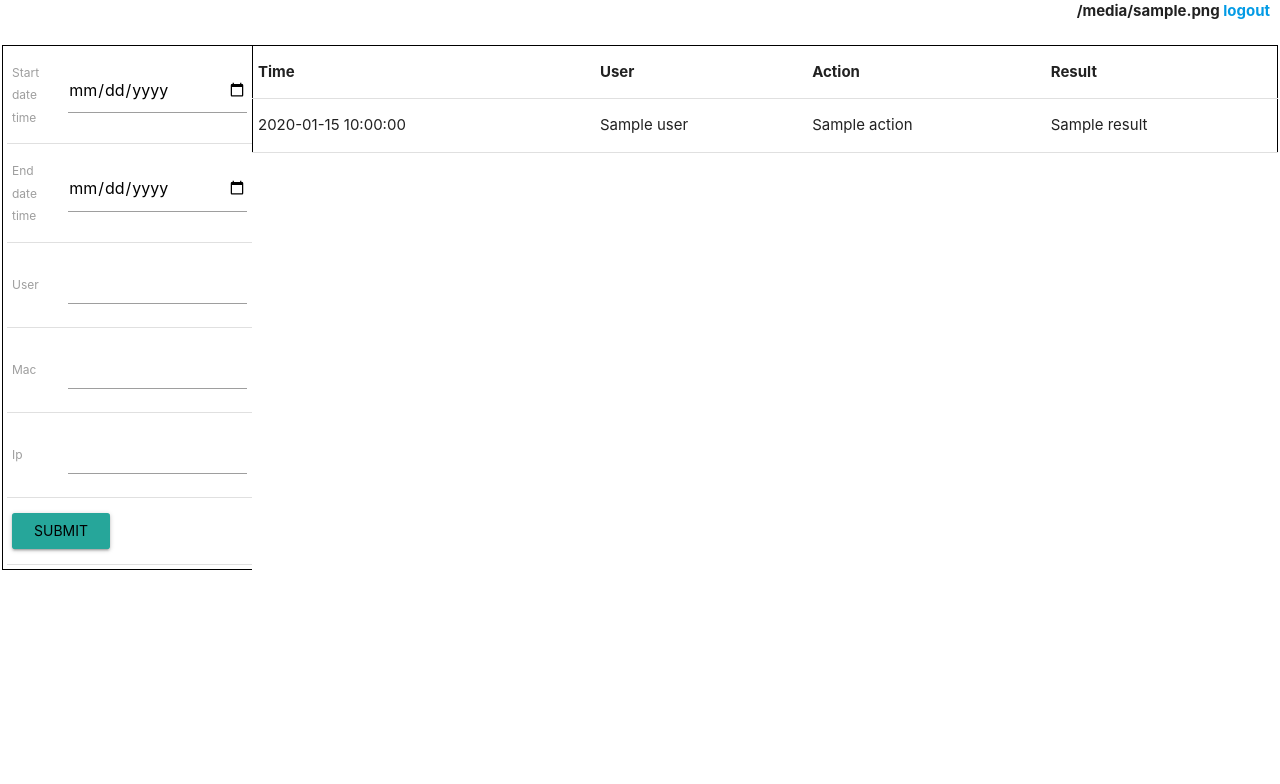
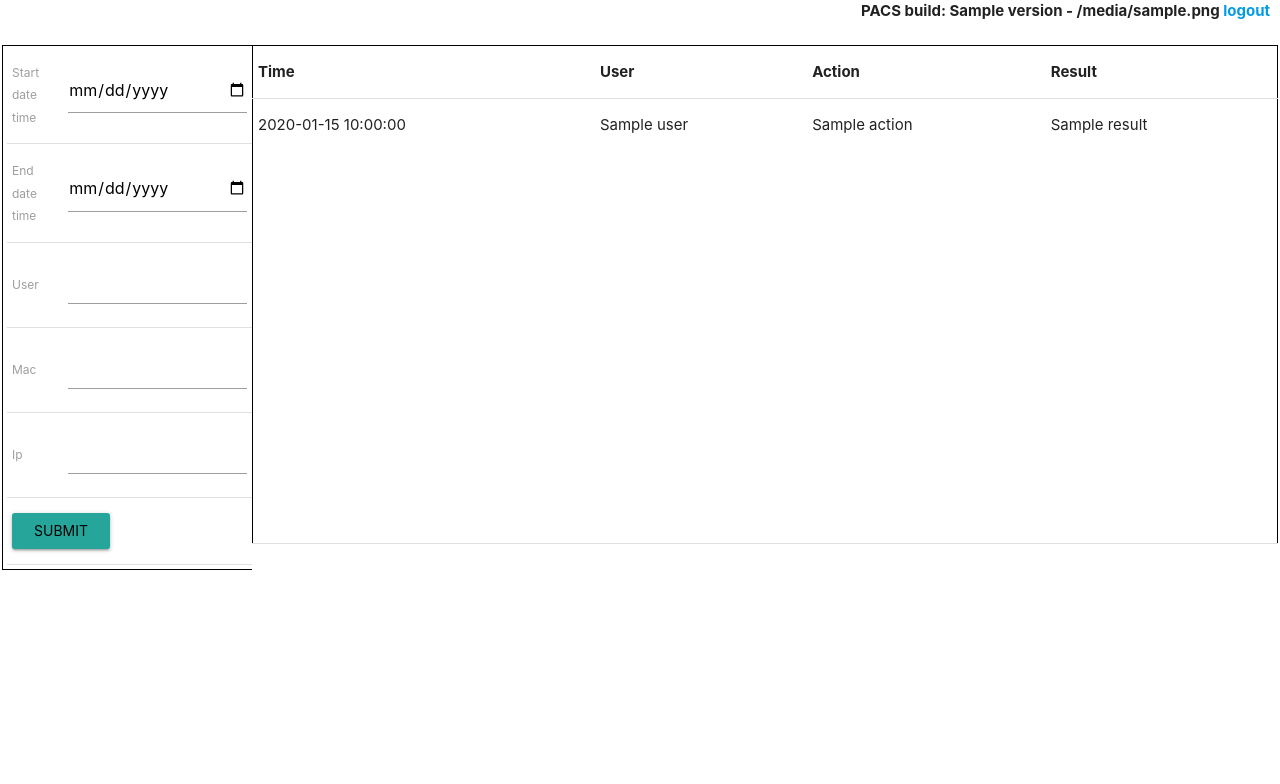
Before and after one commit to gerwout/pacs, a Python web app: template app/templates/logs.html in a window 1280 px wide. Shown: the top 784 px of the page. Run offline with Jinja, Linux system fonts and the light colour scheme; the template is opened without the code that fills it: most values are stand-ins (such as "Sample title", 1, 10 or a date in 2020); form fields are guessed from the names that the template uses.

Commit message:
some small layout fixes and added version number to PACS and loading of the static assets

```diff
--- a/app/routes.py
+++ b/app/routes.py
@@ -166,7 +166,7 @@ def logs():
 
     return render_template('logs.html', show_sccm_button=False, logon=g.sso_identity, show_pacs_button=False,
                            show_home_button=True, show_logs_button=False, logs=sorted_logs, form=form, users=all_users,
-                           macs=all_macs, ips=all_ips)
+                           macs=all_macs, ips=all_ips, version=app.config['VERSION'])
 
 @app.route('/', methods=['GET', 'POST'], defaults={'order_by': 'id', 'asc_or_desc': 'asc'})
 @app.route('/index/<order_by>/<asc_or_desc>', methods=['GET', 'POST'])
@@ -275,7 +275,7 @@ def index(order_by, asc_or_desc):
                            action=action, id=id, ignore_av_check=ignore_av_check,
                            logon=g.sso_identity, order_by=order_by, asc_or_desc=asc_or_desc,
                            show_sccm_button=show_sccm_button, show_pacs_button=True, pacs_enabled=pacs_enabled,
-                           show_home_button=False, show_logs_button=True)
+                           show_home_button=False, show_logs_button=True, version=app.config['VERSION'])
 
 @app.route('/delete/<int:computer_id>', methods=['POST'])
 @oidc.require_login
--- a/app/static/css/custom.css
+++ b/app/static/css/custom.css
@@ -12,6 +12,18 @@ body {
 
 #computer_table, #logs_table {
     border: 1px solid black;
+}
+
+#logs_table {
+    min-height:499px;
+}
+
+#logs_table th {
+    height: 20px;
+}
+
+#logs_table td {
+    vertical-align: top;
 }
 
 #top {
--- a/app/templates/footer.html
+++ b/app/templates/footer.html
@@ -1,3 +1,3 @@
-    <script src="/js/materialize.min.js"></script>
+    <script src="/js/materialize.min.js?version={{ version }}"></script>
 </body>
 </html>
--- a/app/templates/header.html
+++ b/app/templates/header.html
@@ -5,11 +5,11 @@
     <meta name="viewport" content="width=device-width, initial-scale=1.0">
     <title>PACS (Pritunl access control system)</title>
     <link rel="shortcut icon" type="image/png" href="/images/favicon.png"/>
-    <link href="/css/font.css" rel="stylesheet">
-    <link href="/css/custom.css" rel="stylesheet">
-    <link rel="stylesheet" href="/css/materialize.min.css">
-    <script src="/js/jquery-3.4.1.min.js"></script>
-    <script src="/js/custom.js"></script>
+    <link href="/css/font.css?version={{ version }}" rel="stylesheet">
+    <link href="/css/custom.css?version={{ version }}" rel="stylesheet">
+    <link rel="stylesheet" href="/css/materialize.min.css?version={{ version }}">
+    <script src="/js/jquery-3.4.1.min.js?version={{ version }}"></script>
+    <script src="/js/custom.js?version={{ version }}"></script>
     <script type="text/javascript">
     var csrf_token = "{{ csrf_token() }}";
 
@@ -30,5 +30,5 @@
                     {% if show_sccm_button %}<i class="waves-effect waves-light btn waves-input-wrapper"><input class="waves-button-input" id="sccm_import_button" type="submit" value="SCCM Import"></i>{% endif %}
                     {% if show_logs_button %}<i class="waves-effect waves-light btn waves-input-wrapper"><input class="waves-button-input" id="show_logs_button" type="submit" value="Logs & Audit Trail"></i>{% endif %}
                 </div>
-            <div id="logon_details">{{ logon }} <a href="/logout">logout</a></div>
+            <div id="logon_details">PACS build: {{ version }} - {{ logon }} <a href="/logout">logout</a></div>
         </div>
--- a/config_example.ini
+++ b/config_example.ini
@@ -12,6 +12,8 @@ SESSION_TYPE=filesystem
 # This file controls if PACS compliance checks are enabled or not
 # if it exists, we consider all systems compliant
 PACS_STATUS_FILE=/etc/pacs/pacs.down
+# PACS Version
+VERSION=0.1a
 
 [db]
 # sqlite database file
```
